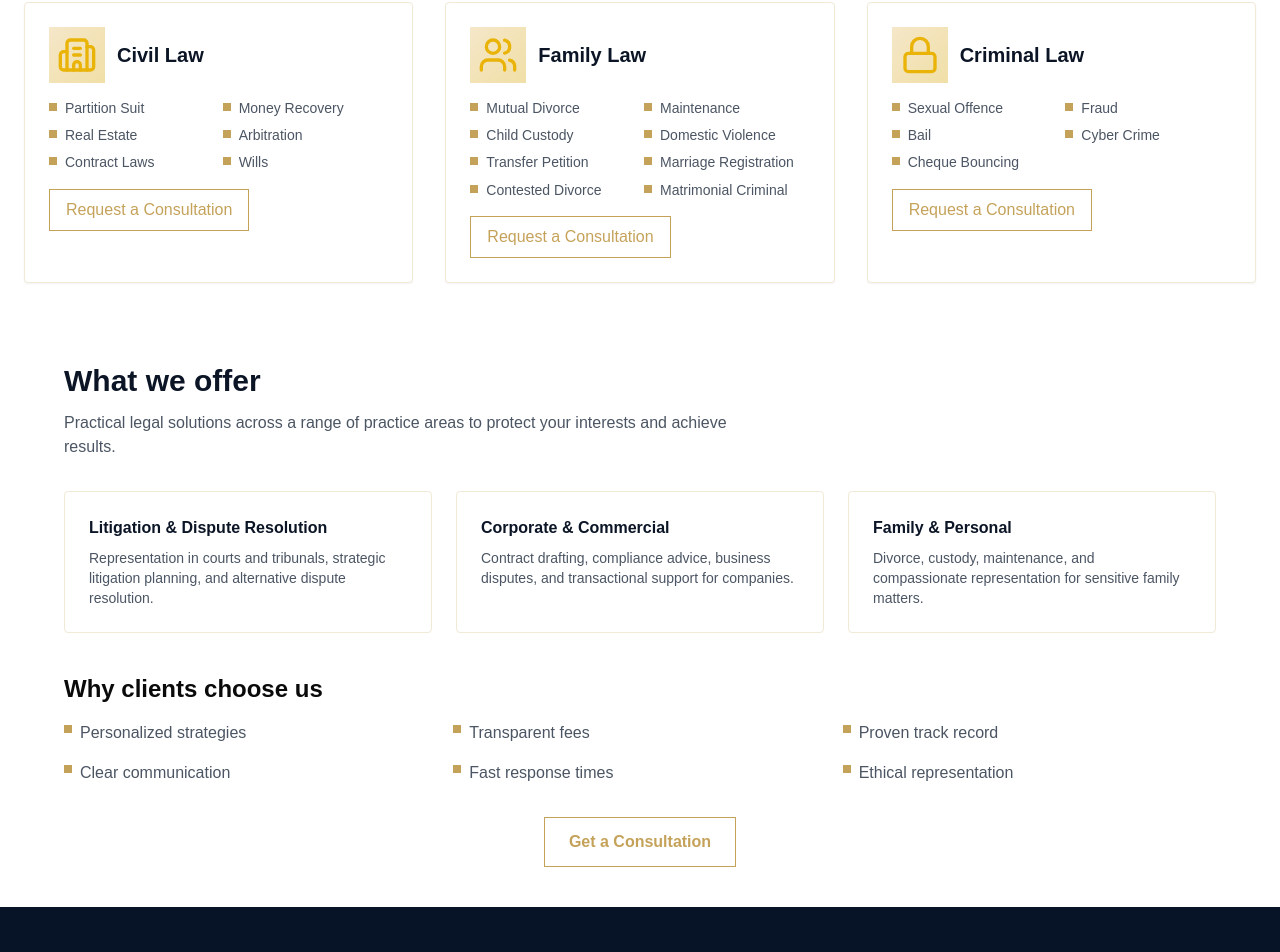
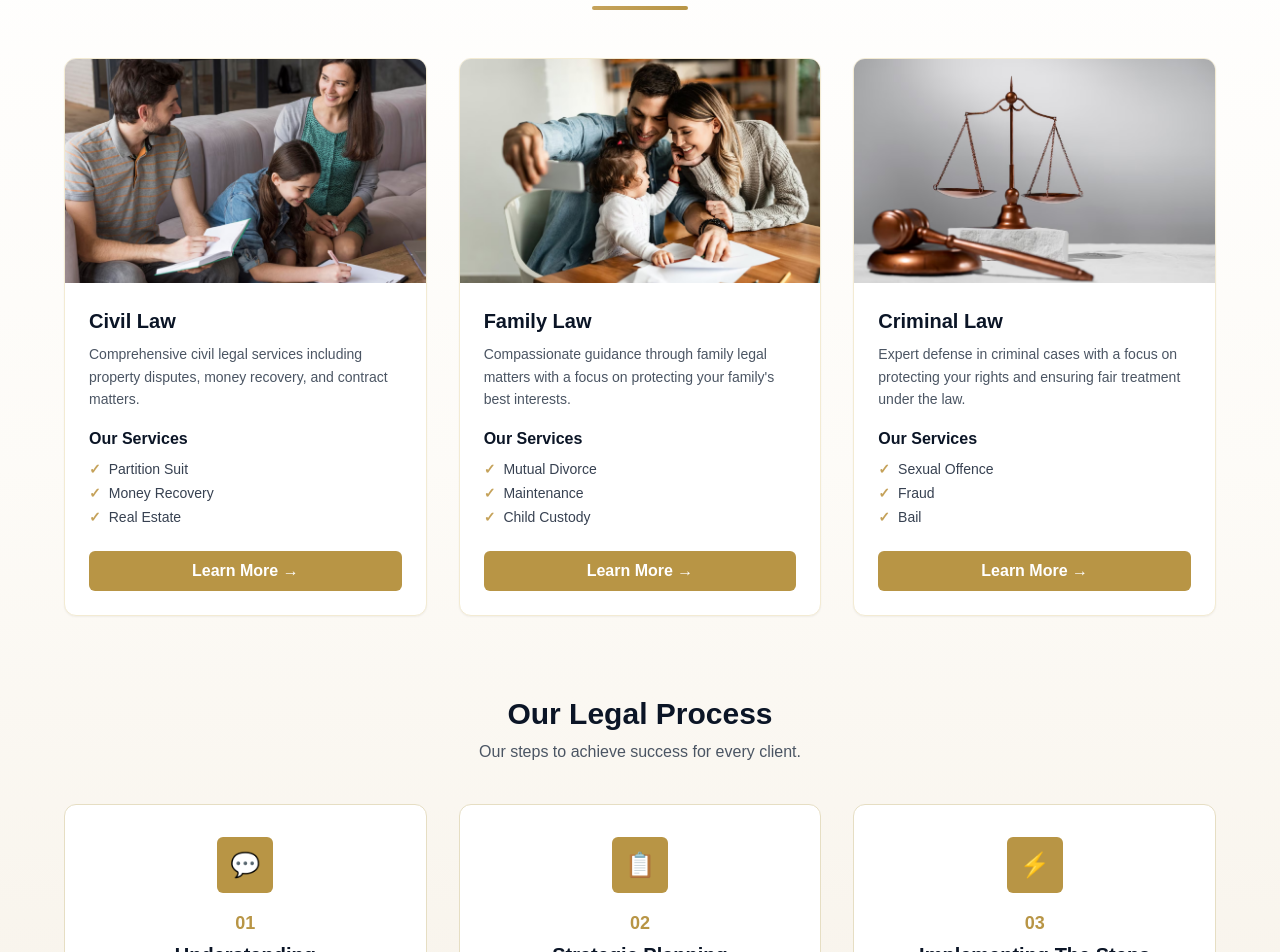
Before and after one commit to shivanitech777/ADVOCATEWEB, a Next.js app: page /practice-areas in a window 1280 px wide. Shown: the part 805-1757 px from the top of the page. Built offline with nearby package versions, Linux system fonts and the light colour scheme; a web font is replaced by a local one.

Commit message:
feat: update legal services section and improve layout; add new images

```diff
--- a/src/app/about/page.jsx
+++ b/src/app/about/page.jsx
@@ -12,7 +12,9 @@ const page = () => {
         banner="/ui.jpg"
         mobileBanner="/blinndfolded.jpg"
       />
-      <AboutPage />
+      <div className="py-12">
+        <AboutPage />
+      </div>
     </div>
   )
 }
--- a/src/app/practice-areas/page.js
+++ b/src/app/practice-areas/page.js
@@ -1,4 +1,4 @@
-import Areas from '@/components/PracticeAreas'
+import OfferingsSection from '@/components/PracticeAreas'
 import Hero from '@/components/hero'
 import React from 'react'
 
@@ -12,45 +12,9 @@ const Service = () => {
         banner="/hn.jpg"
         mobileBanner="/hn.jpg"
       />
-      <Areas />
+      <OfferingsSection />
 
-      <section className="py-10 px-6 bg-white">
-        <div className="max-w-6xl mx-auto">
-          <h2 className="text-3xl font-bold text-[#0b1526]">What we offer</h2>
-          <p className="text-gray-600 mt-3 max-w-2xl">Practical legal solutions across a range of practice areas to protect your interests and achieve results.</p>
 
-          <div className="mt-8 grid grid-cols-1 md:grid-cols-3 gap-6">
-            <div className="p-6 border border-[#F1EAD6] rounded-sm">
-              <h4 className="font-semibold text-[#0b1526] mb-2">Litigation & Dispute Resolution</h4>
-              <p className="text-gray-600 text-sm">Representation in courts and tribunals, strategic litigation planning, and alternative dispute resolution.</p>
-            </div>
-            <div className="p-6 border border-[#F1EAD6] rounded-sm">
-              <h4 className="font-semibold text-[#0b1526] mb-2">Corporate & Commercial</h4>
-              <p className="text-gray-600 text-sm">Contract drafting, compliance advice, business disputes, and transactional support for companies.</p>
-            </div>
-            <div className="p-6 border border-[#F1EAD6] rounded-sm">
-              <h4 className="font-semibold text-[#0b1526] mb-2">Family & Personal</h4>
-              <p className="text-gray-600 text-sm">Divorce, custody, maintenance, and compassionate representation for sensitive family matters.</p>
-            </div>
-          </div>
-
-          <div className="mt-10">
-            <h3 className="text-2xl font-semibold">Why clients choose us</h3>
-            <ul className="mt-4 grid md:grid-cols-3 gap-4 text-gray-600">
-              <li className="flex items-start gap-2"><span className="mt-1 w-2 h-2 bg-[#C5A25A] inline-block"></span>Personalized strategies</li>
-              <li className="flex items-start gap-2"><span className="mt-1 w-2 h-2 bg-[#C5A25A] inline-block"></span>Transparent fees</li>
-              <li className="flex items-start gap-2"><span className="mt-1 w-2 h-2 bg-[#C5A25A] inline-block"></span>Proven track record</li>
-              <li className="flex items-start gap-2"><span className="mt-1 w-2 h-2 bg-[#C5A25A] inline-block"></span>Clear communication</li>
-              <li className="flex items-start gap-2"><span className="mt-1 w-2 h-2 bg-[#C5A25A] inline-block"></span>Fast response times</li>
-              <li className="flex items-start gap-2"><span className="mt-1 w-2 h-2 bg-[#C5A25A] inline-block"></span>Ethical representation</li>
-            </ul>
-          </div>
-
-          <div className="mt-8 text-center">
-            <a href="/contact" className="inline-block px-6 py-3 border border-[#C5A25A] text-[#C5A25A] hover:bg-[#C5A25A] hover:text-black font-semibold">Get a Consultation</a>
-          </div>
-        </div>
-      </section>
     </div>
   )
 }
--- a/src/components/DemoHero.jsx
+++ b/src/components/DemoHero.jsx
@@ -23,7 +23,7 @@ const slides = [
       "Providing strategic legal counsel and representation with integrity, precision, and a client-first approach. Every case handled with diligence and commitment to justice.",
     btn1: "Book a Consultation",
     btn2: "Our Practice Areas",
-    image: "/hii.jpg",
+    image: "/laww.jpg",
   },
   {
     title: "Defending Rights, Delivering Justice",
--- a/src/components/PracticeAreas.jsx
+++ b/src/components/PracticeAreas.jsx
@@ -1,93 +1,177 @@
 "use client";
+
 import { motion } from "framer-motion";
-import { Building2, Users, Lock } from "lucide-react";
+import Image from "next/image";
 
-const areas = [
+const container = {
+  hidden: { opacity: 0, y: 40 },
+  show: {
+    opacity: 1,
+    y: 0,
+    transition: { staggerChildren: 0.15, duration: 0.6, ease: "easeOut" },
+  },
+};
+
+const item = {
+  hidden: { opacity: 0, y: 20 },
+  show: { opacity: 1, y: 0, transition: { duration: 0.6 } },
+};
+
+export default function LegalServicesSection() {
+  const services = [
     {
-    icon: <Building2 size={40} className="text-yellow-500" />,
       title: "Civil Law",
-    items: [
-      "Partition Suit",
-      "Money Recovery",
-      "Real Estate",
-      "Arbitration",
-      "Contract Laws",
-      "Wills",
-    ],
+      desc: "Comprehensive civil legal services including property disputes, money recovery, and contract matters.",
+      img: "/oooo.jpg",
+      points: ["Partition Suit", "Money Recovery", "Real Estate"],
     },
     {
-    icon: <Users size={40} className="text-yellow-500" />,
       title: "Family Law",
-    items: [
-      "Mutual Divorce",
-      "Maintenance",
-      "Child Custody",
-      "Domestic Violence",
-      "Transfer Petition",
-      "Marriage Registration",
-      "Contested Divorce",
-      "Matrimonial Criminal",
-    ],
+      desc: "Compassionate guidance through family legal matters with a focus on protecting your family's best interests.",
+      img: "/oh.jpg",
+      points: ["Mutual Divorce", "Maintenance", "Child Custody"],
     },
     {
-    icon: <Lock size={40} className="text-yellow-500" />,
       title: "Criminal Law",
-    items: [
-      "Sexual Offence",
-      "Fraud",
-      "Bail",
-      "Cyber Crime",
-      "Cheque Bouncing",
-    ],
+      desc: "Expert defense in criminal cases with a focus on protecting your rights and ensuring fair treatment under the law.",
+      img: "/ysz.jpg",
+      points: ["Sexual Offence", "Fraud", "Bail"],
     },
   ];
 
-const Areas = () => {
+  const processSteps = [
+    {
+      number: "01",
+      title: "Understanding",
+      desc: "We believe in devoting sufficient time, listening to our clients while understanding their issues.",
+      icon: "💬",
+    },
+    {
+      number: "02",
+      title: "Strategic Planning",
+      desc: "Our team formulates a strategy to aggressively defend and contest your stance.",
+      icon: "📋",
+    },
+    {
+      number: "03",
+      title: "Implementing The Steps",
+      desc: "We believe in a wholesome execution of the plan in order to draw in fruitful results.",
+      icon: "⚡",
+    },
+  ];
+
   return (
-    <section className="w-full bg-white text-[#0b1526] py-10 px-6 overflow-x-hidden">
-      <div className="text-center mb-12">
-        <h2 className="text-4xl font-bold text-[#C5A25A] mb-2">Practice Areas</h2>
-        <p className="text-gray-600 max-w-2xl mx-auto">We focus on the legal areas most important to our clients — practical advice, courtroom representation and transactional support.</p>
-        <div className="w-20 h-1 bg-[#C5A25A] mx-auto mt-4"></div>
+    <section className="bg-gradient-to-b from-white via-[#fdfbf7] to-[#f7f2e9] py-20 px-6">
+      {/* WHAT WE OFFER */}
+      <motion.div
+        className="max-w-6xl mx-auto"
+        initial="hidden"
+        whileInView="show"
+        viewport={{ once: true, amount: 0.2 }}
+        variants={container}
+      >
+        <motion.div variants={item} className="text-center mb-12">
+          <h2 className="text-4xl font-bold text-[#0b1526]">What We Offer</h2>
+          <p className="text-gray-700 mt-3 max-w-2xl mx-auto leading-relaxed">
+            Comprehensive, timely and strategic legal services tailored to your
+            needs across civil, family and criminal law.
+          </p>
+          <div className="w-24 h-1 bg-gradient-to-r from-[#C5A25A] to-[#B89545] mx-auto mt-6 rounded-full" />
+        </motion.div>
+
+        {/* SERVICE CARDS */}
+        <div className="grid grid-cols-1 md:grid-cols-3 gap-8">
+          {services.map((srv, idx) => (
+            <motion.div
+              key={idx}
+              variants={item}
+              whileHover={{
+                scale: 1.03,
+                boxShadow: "0 10px 25px rgba(197,162,90,0.25)",
+              }}
+              className="bg-white rounded-xl overflow-hidden border border-[#F3EBD3] shadow-sm transition-all duration-500"
+            >
+              <div className="relative h-56 w-full">
+                <Image
+                  src={srv.img}
+                  alt={srv.title}
+                  fill
+                  className="object-cover"
+                />
               </div>
 
-      <div className="max-w-7xl mx-auto grid grid-cols-1 md:grid-cols-3 gap-8">
-        {areas.map((area, index) => (
-          <motion.div
-            key={index}
-            initial={{ opacity: 0, y: 30 }}
-            whileInView={{ opacity: 1, y: 0 }}
-            transition={{ duration: 0.6, delay: index * 0.12 }}
-            viewport={{ once: true }}
-            whileHover={{ translateY: -6 }}
-            className="bg-white border border-[#F1EAD6] p-6 shadow-sm hover:shadow-lg transition-shadow duration-300 rounded-sm"
-          >
-            <div className="flex items-center gap-3 mb-4">
-              <div className="w-14 h-14 flex items-center justify-center bg-gradient-to-br from-[#F5E7C9] to-[#F0DFA6] text-[#9a6f2b]">
-                {area.icon}
-              </div>
-              <h3 className="text-xl font-semibold text-[#0b1526]">{area.title}</h3>
-            </div>
+              <div className="p-6 text-left">
+                <h3 className="text-xl font-semibold text-[#0b1526] mb-2">
+                  {srv.title}
+                </h3>
+                <p className="text-gray-600 text-sm mb-4 leading-relaxed">
+                  {srv.desc}
+                </p>
 
-            <div className="mb-4 text-sm text-gray-600">
-              <ul className="grid grid-cols-1 sm:grid-cols-2 gap-2">
-                {area.items.map((item, i) => (
-                  <li key={i} className="flex items-start gap-2">
-                    <span className="mt-1 w-2 h-2 bg-[#C5A25A] inline-block flex-shrink-0"></span>
-                    <span className="leading-snug">{item}</span>
+                <h4 className="font-semibold text-[#0b1526] mb-2">
+                  Our Services
+                </h4>
+                <ul className="space-y-1 text-gray-700 text-sm">
+                  {srv.points.map((p, i) => (
+                    <li key={i} className="flex items-center gap-2">
+                      <span className="text-[#C5A25A] font-bold">✓</span>
+                      {p}
                     </li>
                   ))}
                 </ul>
+
+                <div className="mt-6">
+                  <a
+                    href="/contact"
+                    className="block text-center w-full bg-[#B89545] text-white font-semibold py-2 rounded-md hover:bg-[#a28033] transition-all duration-300"
+                  >
+                    Learn More →
+                  </a>
                 </div>
-
-            <div className="mt-auto">
-              <a href="/contact" className="inline-block px-4 py-2 border border-[#C5A25A] text-[#C5A25A] hover:bg-[#C5A25A] hover:text-black transition">Request a Consultation</a>
               </div>
             </motion.div>
           ))}
         </div>
+
+        {/* LEGAL PROCESS */}
+        <motion.div variants={item} className="mt-20 text-center">
+          <h2 className="text-3xl font-bold text-[#0b1526]">
+            Our Legal Process
+          </h2>
+          <p className="text-gray-600 mt-2">
+            Our steps to achieve success for every client.
+          </p>
+
+          <div className="grid grid-cols-1 md:grid-cols-3 gap-8 mt-10">
+            {processSteps.map((step, idx) => (
+              <motion.div
+                key={idx}
+                variants={item}
+                whileHover={{
+                  y: -5,
+                  boxShadow: "0 10px 20px rgba(197,162,90,0.25)",
+                }}
+                className="bg-white border border-[#E6DEC3] rounded-xl p-8 transition-all duration-500"
+              >
+                <div className="flex flex-col items-center">
+                  <div className="bg-[#B89545] text-white text-2xl w-14 h-14 flex items-center justify-center rounded-md mb-4">
+                    {step.icon}
+                  </div>
+                  <span className="text-[#B89545] font-bold text-lg">
+                    {step.number}
+                  </span>
+                  <h4 className="text-xl font-semibold text-[#0b1526] mt-1">
+                    {step.title}
+                  </h4>
+                  <p className="text-gray-600 text-sm mt-3 leading-relaxed">
+                    {step.desc}
+                  </p>
+                </div>
+              </motion.div>
+            ))}
+          </div>
+        </motion.div>
+      </motion.div>
     </section>
   );
-};
-
-export default Areas;
+}
--- a/src/components/court.jsx
+++ b/src/components/court.jsx
@@ -75,13 +75,13 @@ export default function Court() {
   return (
     <>
     <section
-      className="bg-[#f8f6f1] text-gray-900 py-16 px-6 md:px-16 font-sans overflow-x-hidden"
+      className="bg-[#f8f6f1] text-gray-900 py-16 px-16 md:px-16 font-sans overflow-x-hidden"
       style={{ fontFamily: "'Lora', serif" }}
     >
       <div className="max-w-7xl mx-auto">
 
         <motion.div
-          className="text-center mb-20"
+          className="text-center mb-14"
           initial={{ opacity: 0, y: 50 }}
           whileInView={{ opacity: 1, y: 0 }}
           transition={{ duration: 0.8, ease: "easeOut" }}
@@ -108,7 +108,7 @@ export default function Court() {
           </p> */}
         </motion.div>
 
-        <div className="space-y-24">
+        <div className="space-y-20">
           {courts.map((court, index) => (
             <motion.div
               key={index}
```
Also changed, not shown: public/oh.jpg (added), public/oooo.jpg (added). Lines whose indentation alone changed are shown as unchanged.
